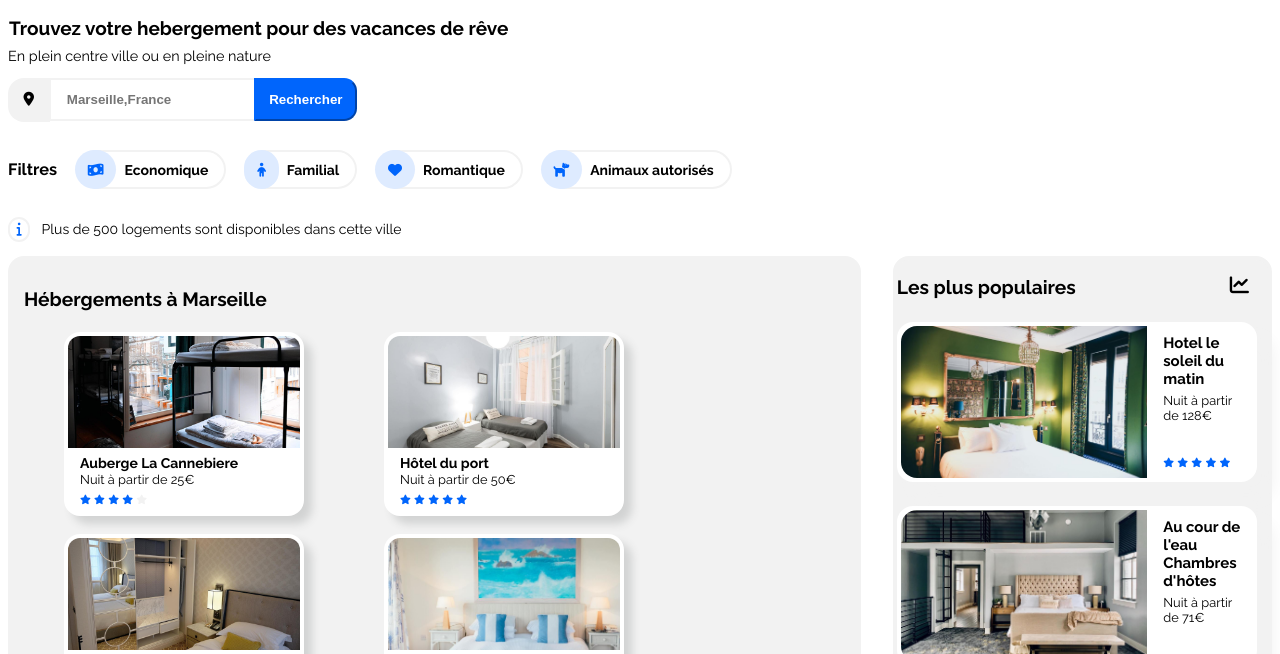
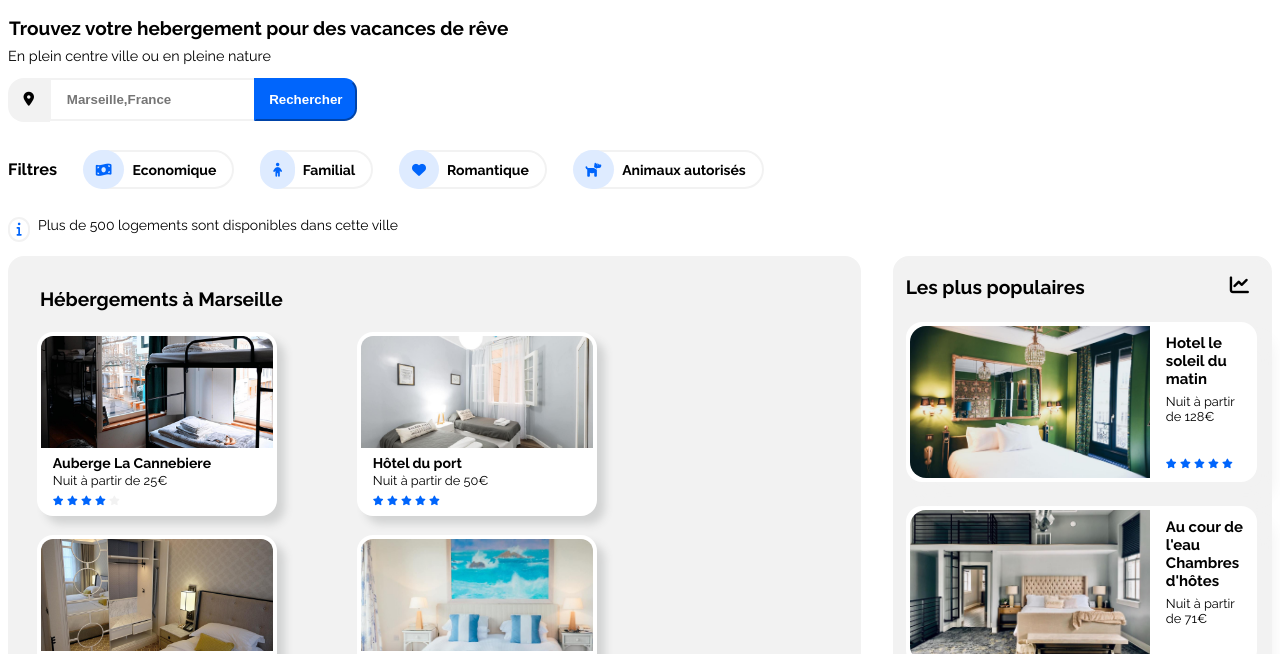
Before and after one commit to YoucefHendawi/YoucefHendawi_2_02062021, a plain HTML site: page index_1.html in a window 1280 px wide. Shown: the part 93-747 px from the top of the page. Drawn offline with Linux system fonts and the light colour scheme.

Commit message:
ajustement blocs images taille

```diff
--- a/reservia.css
+++ b/reservia.css
@@ -142,7 +142,7 @@ h1 {
 /* TOUTE LA CATEGORIE FILTRES */
 #filtres{
 	display: flex;
-	margin-right: 1rem;
+	margin-right: 2rem;
 	align-items: center;
 
 }
@@ -156,7 +156,7 @@ h1 {
 
 /* Marge exterieur du Titre et Filtres */
 #filtres h3 , p{
-	margin-right: 0.5rem;
+	margin-right: 1rem;
 }
 
 
@@ -198,20 +198,21 @@ h1 {
 
 }
 
-/* le i dans ka bordure */
+/* le i dans la bordure */
 #logements i{
 	border: 0.15rem solid #F2F2F2; /* contour du i */
 	border-radius: 2rem ; /* contour rond */
 	margin-right: 0.5rem ;
-	padding: 0.2rem 0.4rem 0.2rem 0.4rem;
+	padding: 0.2rem 0.4rem 0.25rem 0.4rem;
 	align-items: center;
+
 
 }
 
 /* plus de 500 log .. */
-#logement p{
+#logements p{
 	display: flex;
-
+	width: 70%;
 }
 
 
@@ -267,7 +268,7 @@ h1 {
 
 	font-size: 1.2rem;
 	margin-bottom: 0.5rem; /* espace entre le titre et les images */
-
+	padding-left: 1rem;
 }
 
 
@@ -314,7 +315,7 @@ h1 {
 	flex-wrap: wrap; /* passe a la lignes si il n'y a plus de place */
 	flex-direction: row; /* organise sur une ligne */
 	justify-content:flex-start ; /* place le bloc d'images au milieu du bloc general soit le carré gris */
-
+	margin-left: -1.7rem;
 }
 
 
@@ -370,7 +371,7 @@ h1 {
 #populaires h2{
 
 	font-size: 1.2rem;
-	margin-bottom: 0rem;
+	margin-left: 2.5%;
 
 }
 
@@ -425,7 +426,7 @@ h1 {
 /* les 3 blocs popu sauf le fond gris */
 #img-popu{
 
-	/*padding: 0.5rem 0.8rem 0 2rem; /* espace entre le bloc d'images et le fond gris */
+	padding-left: 2.5% ;  /* espace entre le bloc d'images et le fond gris */
 
 }
 
@@ -527,7 +528,7 @@ h1 {
 
 
 #image-vieux-port , #fort-pomegues , #image-iles-frioul, #image-parc-calanques, #image-dame-garde, #image-parc-longchamp img{
-
+	display: flex;
 	width: 100%;
 	object-fit: cover;
 	padding-bottom: 3rem;
@@ -542,48 +543,6 @@ h1 {
 	max-height: 17rem;
 }
 
-
-/*
-
-#fort-pomegues img {
-
- 	height : 100%;
- 	width : 100%;
-}
-
-
-
-#image-iles-frioul img {
-
-	height: 100%;
-	width: 100%;
-
-}
-
-
-
-#image-parc-calanques img {
-
-	height: 100%;
-	width : 100%;
-}
-
-
-
-#image-dame-garde img{
-
-	height: 100%;
-	width : 100%;
-
-}
-
-
-
-#image-parc-longchamp img{
-	height: 100%;
-	width : 100%;
-
-}*/
 
 
 
```
